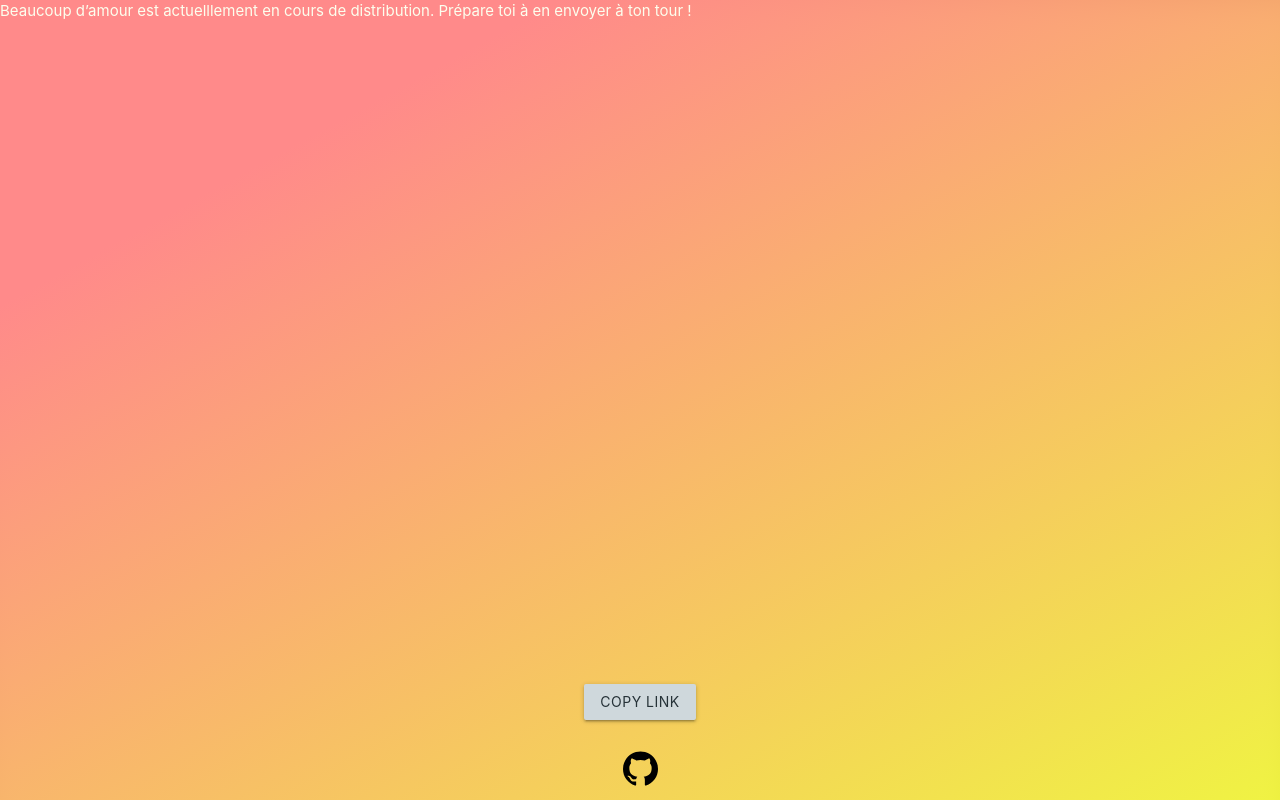
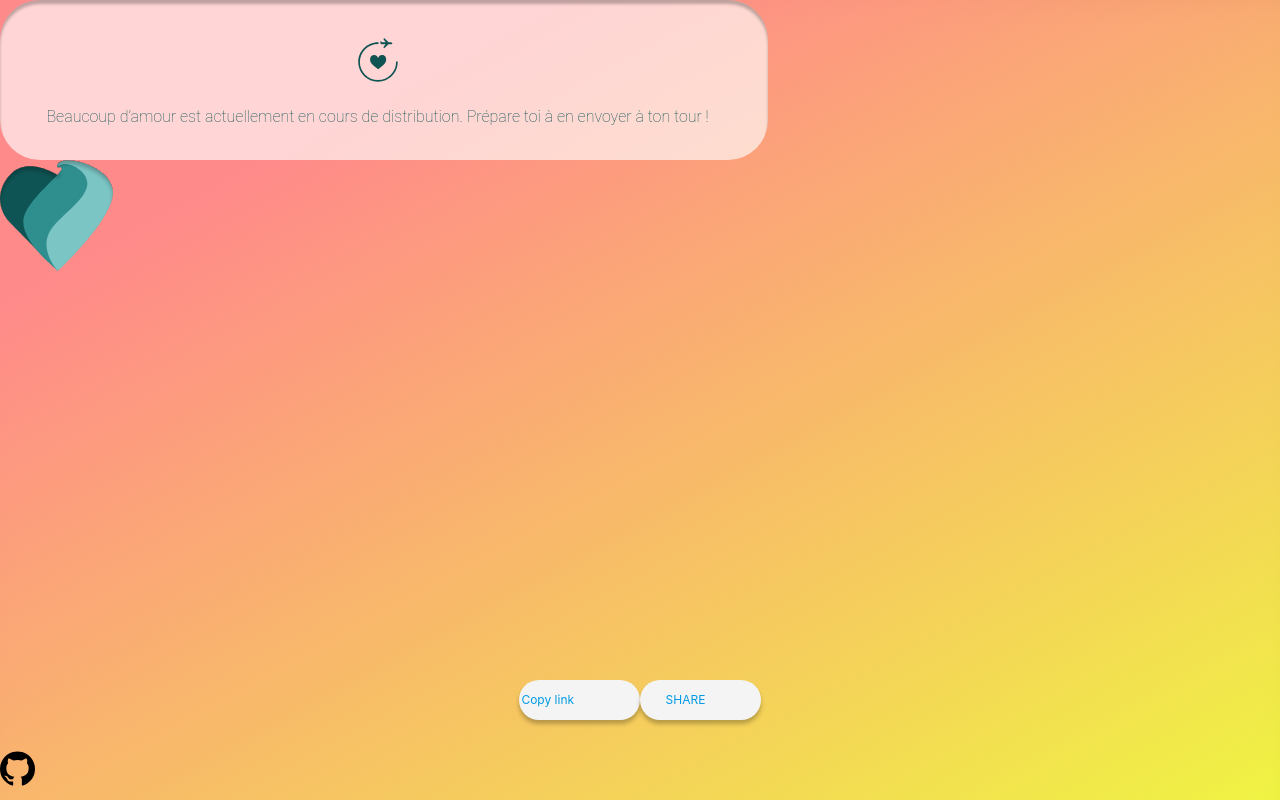
Before and after one commit to ninja-fire/coeurCoeurCoeur, a website built with Parcel: page web/index.html in a window 1280 px wide. Built offline with nearby package versions, Linux system fonts and the light colour scheme; no server answers.

Commit message:
essai swag

```diff
--- a/web/index.html
+++ b/web/index.html
@@ -9,40 +9,47 @@
   <link href="https://fonts.googleapis.com/icon?family=Material+Icons">
   <link rel="shortcut icon" href="assets/favicon.png">
 </head>
+
 <body>
-<div id="hear-container">
+<div id="heart-container">
   <div class="glow"></div>
   <div class="half-heart"></div>
   <div class="glow two"></div>
   <div class="half-heart two"></div>
   <div class="half-heart reflection two"></div>
 </div>
-<div id="main-container">
+<main id="main-container">
   <div id="debug"></div>
-  <div id="info-container">
-    Beaucoup d’amour est actuelllement en cours de distribution. Prépare toi à en envoyer à ton tour !
+  <div id="info-container" class="box">
+    <img src="assets/wait-icon.svg" alt="wait-icon">
+    <p class="info-text">
+      Beaucoup d’amour est actuellement en cours de distribution. Prépare toi à en envoyer à ton tour !
+    </p>
   </div>
   <div id="notify-container">
     <div>
-      <a id="notify" class="waves-effect btn blue-grey lighten-4 blue-grey-text text-darken-4">Notify</a>
+      <a id="notify" class="button text">Notify</a>
     </div>
+  </div>
+  <div id="waiting-heart">
+    <img src="assets/waiting-heart.svg" alt="waiting heart">
   </div>
   <div id="link-container">
     <div id="copy-container">
-      <a id="copy" class="waves-effect btn blue-grey lighten-4 blue-grey-text text-darken-4">Copy link</a>
+      <a id="copy" class="button text">Copy link</a>
     </div>
-    <div id="share-button">
-      <button> BOUTON </button>
+    <div id="share-button" class="button text">
+      <a> SHARE </a>
     </div>
   </div>
-  <div id="source-container">
+  <footer id="footer-container">
     <div id="github-icon">
       <a href="https://github.com/ninja-fire/coeurCoeurCoeur" target="_blank">
         <img src="assets/github-logo.svg" alt="github link">
       </a>
     </div>
-  </div>
-</div>
+  </footer>
+</main>
 <script src="./index.js"></script>
 </body>
 </html>
--- a/web/main.scss
+++ b/web/main.scss
@@ -11,10 +11,17 @@ body {
 
   display: flex;
   flex-direction: column;
+  //justify-content: space-around;
   position: absolute;
   height: 100%;
   width: 100%;
+  //min-height: 100vh;
   background: linear-gradient(151.36deg, #FF8A8A 20.34%, rgba(237, 241, 36, 0.86) 100%) no-repeat;
+
+  #info-container {
+    width: 60%;
+    height: 20%;
+  }
 
   #notify-container {
     display: none;
@@ -36,17 +43,18 @@ body {
     #copy-container {}
 
     #share-button {
-      display: none;
+      //display: none;
     }
 
   }
 
-  #source-container {
+  #footer-container {
     bottom: 1%;
     position: absolute;
     width: 100%;
     display: flex;
     justify-content: center;
+    flex-direction: column;
 
     #github-icon {
 
@@ -59,9 +67,61 @@ body {
 
   }
 
+  #github-icon {
+    bottom: 50%;
+    width: 100%;
+
+    img {
+      width: 35px;
+      height: 35px;
+    }
+  }
+
+  .box {
+    left: 36px;
+    top: 118px;
+    text-align: center;
+    padding: 3% 3% 3% 2%;
+    background: rgba(255, 255, 255, 0.64);
+    box-shadow: inset 0px 4px 3px rgba(0, 0, 0, 0.25);
+    border-radius: 40px;
+  }
+
+  .info-text {
+    font-family: Roboto;
+    font-style: normal;
+    font-weight: 200;
+    font-size: 16px;
+    text-align: center;
+
+    color: #0F5353;
+
+  }
+
+  .button {
+    width: 121px;
+    height: 40px;
+    padding: 1%;
+    background: #F4F4F4;
+    box-shadow: 0px 4px 4px rgba(0, 0, 0, 0.25);
+    border-radius: 40px;
+  }
+
+  .text {
+    font-style: normal;
+    font-weight: normal;
+    font-size: 12px;
+    line-height: 14px;
+    display: flex;
+    align-items: center;
+    text-align: center;
+    padding-left: 2%;
+
+  }
+
 }
 
-#hear-container {
+#heart-container {
   position: absolute;
   margin: auto;
   bottom: 0;
```
Also changed, not shown: web/assets/wait-icon.svg (added), web/assets/waiting-heart.svg (added).
